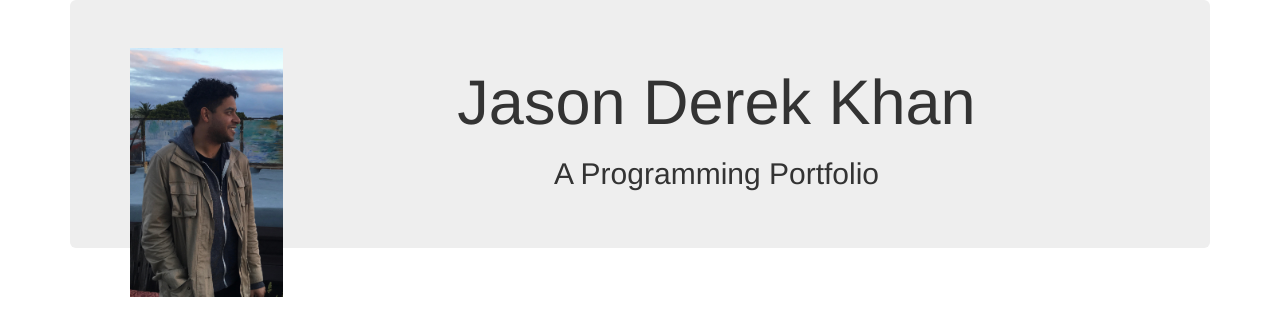
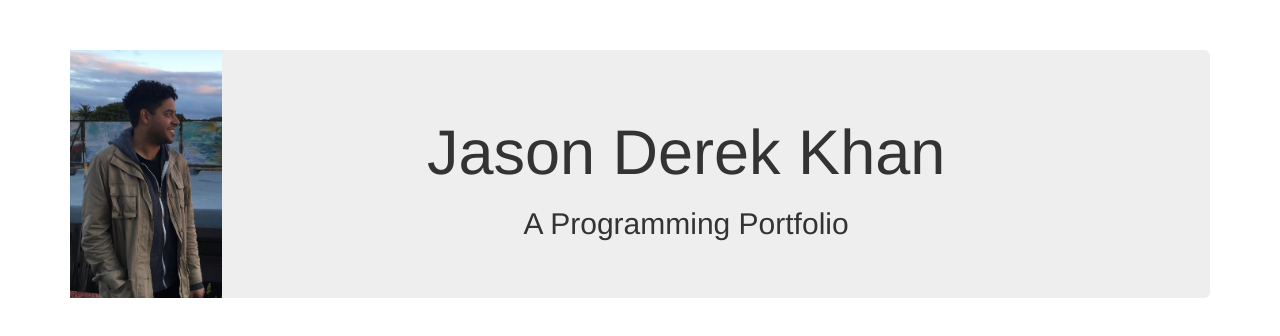
Before and after one commit to jasonkhan99/Portfolio, a plain HTML site: page index.html in a window 1280 px wide. Drawn offline with Linux system fonts and the light colour scheme.

Commit message:
move img outside jumbotron and resize

```diff
--- a/css/styles.css
+++ b/css/styles.css
@@ -1,5 +1,9 @@
+body {
+  padding-top: 50px;
+}
+
 img {
-  width: 15%;
+  width: 13.35%;
   height: auto;
   float: left;
 }
--- a/index.html
+++ b/index.html
@@ -7,8 +7,8 @@
 </head>
 <body>
   <div class="container">
+    <img src="Pictures/Jason Medium.jpg" alt="A picture of Jason Khan">
     <div class="jumbotron">
-      <img src="Pictures/Jason Medium.jpg" alt="A picture of Jason Khan">
       <div class="header">
         <h1>Jason Derek Khan</h1>
         <h2>A Programming Portfolio</h2>
```
